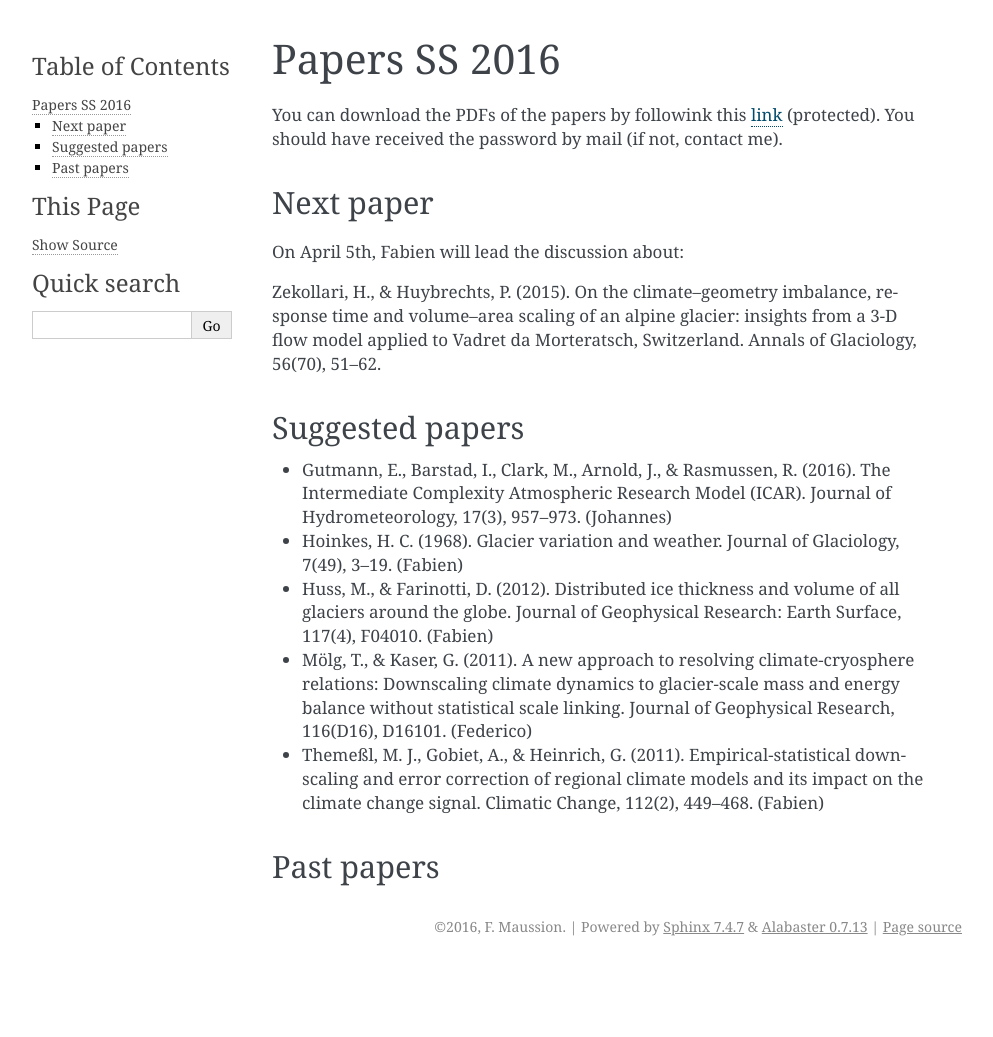
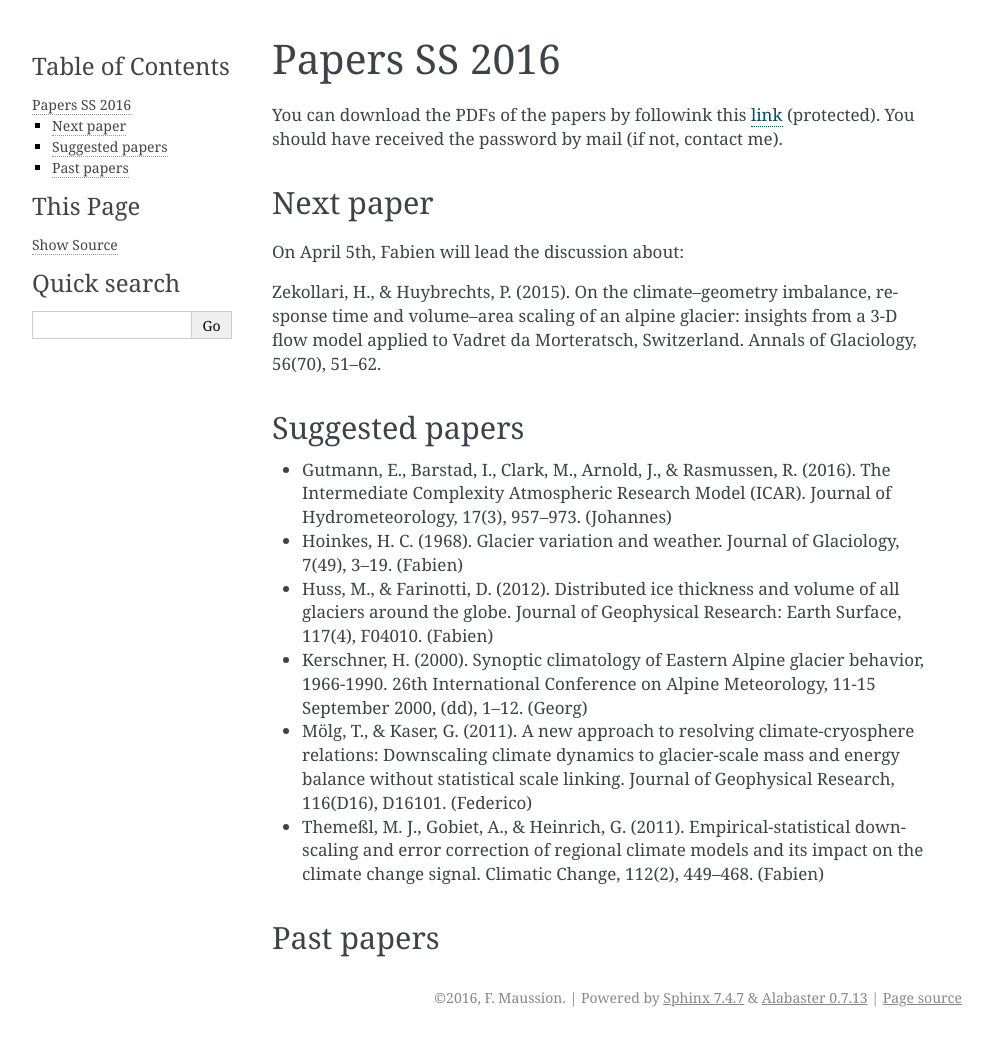
Before and after one commit to fmaussion/acinn_litsem, a Sphinx documentation site: the page built from docs/ss_2016.rst, in a window 1280 px wide. Shown: the whole page, without its empty margins (148-1141 px from the left). Built offline with Sphinx 7.4.7, drawn with Linux system fonts in a browser that asks for light colours; before the commit the page ends 966 px from its top, so only the background shows below that.

Commit message:
new paper

```diff
--- a/docs/ss_2016.rst
+++ b/docs/ss_2016.rst
@@ -33,6 +33,10 @@ Suggested papers
   all glaciers around the globe. Journal of Geophysical Research: Earth
   Surface, 117(4), F04010. (Fabien)
 
+- Kerschner, H. (2000). Synoptic climatology of Eastern Alpine glacier
+  behavior, 1966-1990. 26th International Conference on Alpine Meteorology,
+  11-15 September 2000, (dd), 1–12. (Georg)
+
 - Mölg, T., & Kaser, G. (2011). A new approach to resolving
   climate-cryosphere relations: Downscaling climate dynamics to glacier-scale
   mass and energy balance without statistical scale linking. Journal of
```
